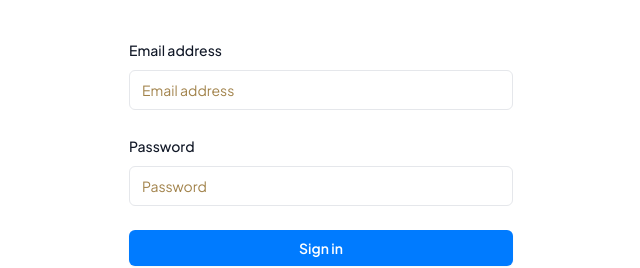
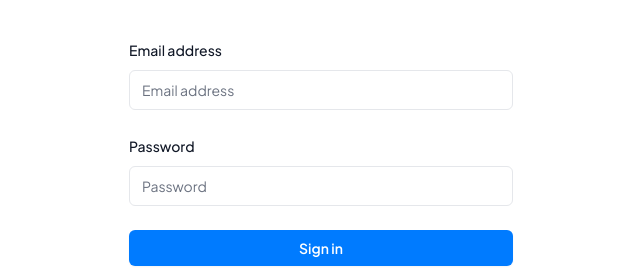
Before and after one commit to MoazamAli45/need-h2O-project, a Next.js app: page /dashboard in a window 1280 px wide. Shown: the part 126-394 px from the top of the page, without its empty margins (319-959 px from the left). Built offline with nearby package versions, Linux system fonts and the light colour scheme.

Commit message:
Update Services and Input component styles

```diff
--- a/src/components/Home/Services.jsx
+++ b/src/components/Home/Services.jsx
@@ -56,7 +56,7 @@ const Services = () => {
           </div>
         </div>
         {/*   Grid */}
-        <div className="grid  grid-cols-1  sm:grid-cols-2 lg:grid-cols-3 sm:space-x-4 mt-12">
+        <div className="grid  grid-cols-1  sm:grid-cols-2 lg:grid-cols-3 sm:space-x-4 mt-12 space-y-4 sm:space-y-0 ">
           {services.map((service) => (
             <div key={service.id} className="flex-col space-y-3  ">
               <div className="w-full h-[300px] relative ">
@@ -73,7 +73,7 @@ const Services = () => {
           ))}
         </div>
         {/*  Quality Service */}
-        <div className="mt-14 flex flex-col space-y-3">
+        <div className="mt-6 sm:mt-14 flex flex-col space-y-3">
           <div className="flex flex-col space-y-4">
             <h2 className="font-bold text-[28px] md:text-[32px] leading-[30px] md:leading-[40px]">
               Superior Quality Spring Water
--- a/src/components/ui/input.jsx
+++ b/src/components/ui/input.jsx
@@ -8,7 +8,7 @@ const Input = React.forwardRef(({ className, type, ...props }, ref) => {
       <input
         type={type}
         className={cn(
-          "flex h-10 w-full rounded-md border border-input bg-background px-3 py-2 text-sm ring-indigo-500 file:border-0 file:bg-transparent file:text-sm file:font-medium placeholder:text-[#A1824A] focus-visible:outline-none focus-visible:ring-2 focus-visible:ring-indigo-500 focus-visible:ring-offset-2 disabled:cursor-not-allowed disabled:opacity-50",
+          "flex h-10 w-full rounded-md border border-input bg-background px-3 py-2 text-sm ring-indigo-500 file:border-0 file:bg-transparent file:text-sm file:font-medium placeholder:text-muted-foreground focus-visible:outline-none focus-visible:ring-2 focus-visible:ring-indigo-500 focus-visible:ring-offset-2 disabled:cursor-not-allowed disabled:opacity-50",
           className
         )}
         ref={ref}
```
